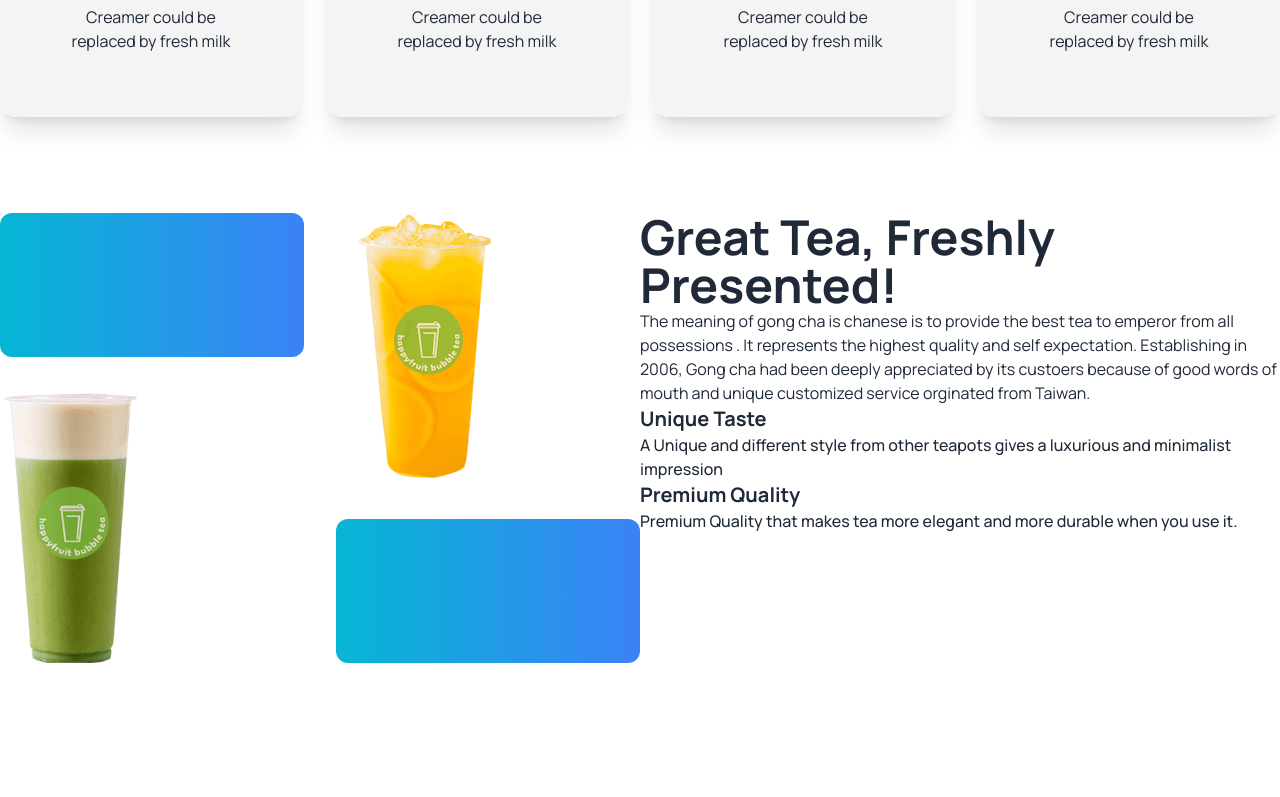
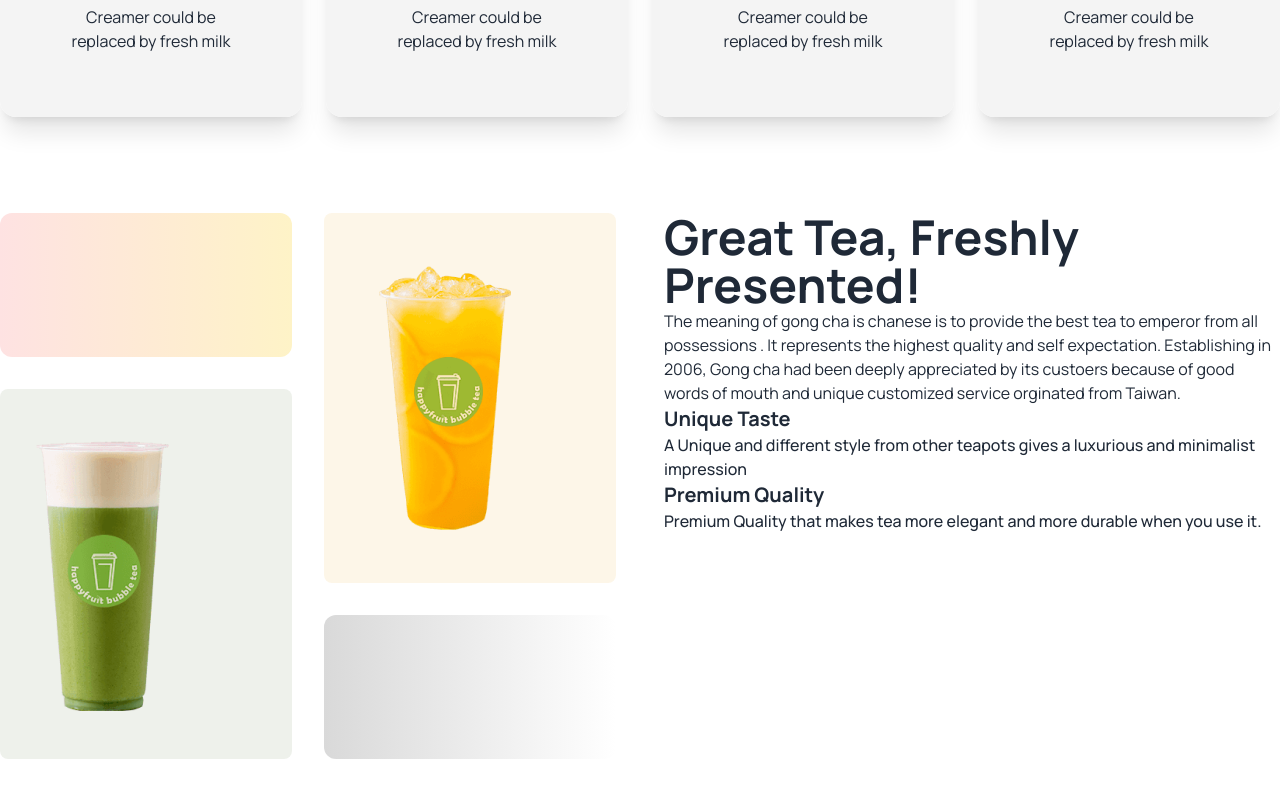
Before and after one commit to Shariful4447/tea-shop-with-tailwind_DaisyUI, a plain HTML site: page index.html in a window 1280 px wide. Shown: the part 932-1729 px from the top of the page. Before the commit the page ends 1691 px from the top, so only its background shows below. Drawn offline with nearby package versions, Linux system fonts and the light colour scheme.

Commit message:
grid section done with gradient

```diff
--- a/index.html
+++ b/index.html
@@ -110,18 +110,18 @@
 
      </section>
      <!-- Fresh section -->
-     <section class="my-24 flex flex-col lg:flex-row">
+     <section class="my-24 flex flex-col gap-12 lg:flex-row">
       <div class="grid grid-cols-1 gap-8 md:grid-cols-2 flex-1">
-        <div class="rounded-xl h-36 bg-gradient-to-r from-cyan-500 to-blue-500">
+        <div class="rounded-xl h-36 bg-gradient-to-r from-red-100 to-amber-100">
 
         </div>
-        <div class="row-span-2">
+        <div class="row-span-2 bg-[#E6A6231A] rounded-lg px-8 py-12 flex jsutify-center items-center">
           <img src="./images/fresh-1.png" alt="">
         </div>
-        <div class="row-span-2">
+        <div class="row-span-2 bg-[#5776391A] rounded-lg px-8 py-12 flex jsutify-center items-center">
           <img src="./images/fresh-2.png" alt="">
         </div>
-        <div class="rounded-xl h-36 bg-gradient-to-r from-cyan-500 to-blue-500">
+        <div class="rounded-xl h-36 bg-gradient-to-r from-[#D9D9D9] to-[#FFFFFF]">
 
         </div>
       </div>
```
